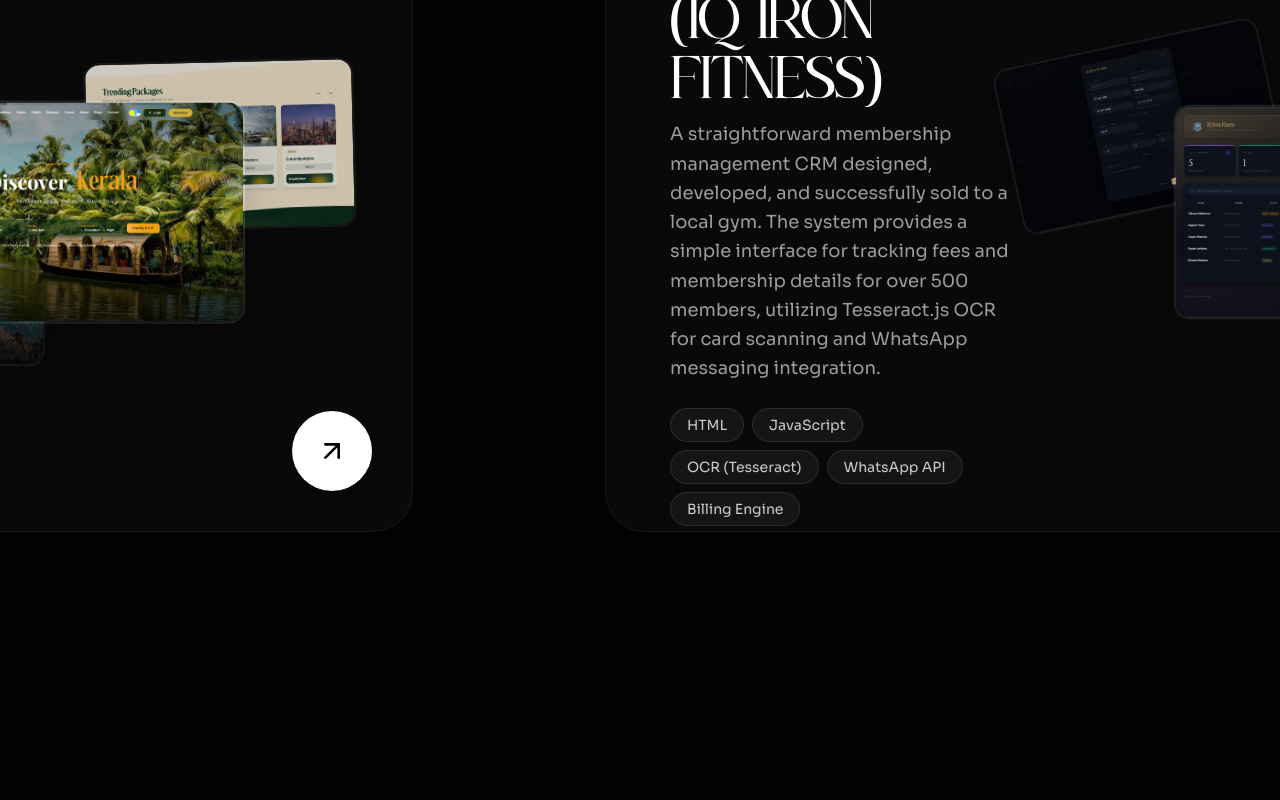
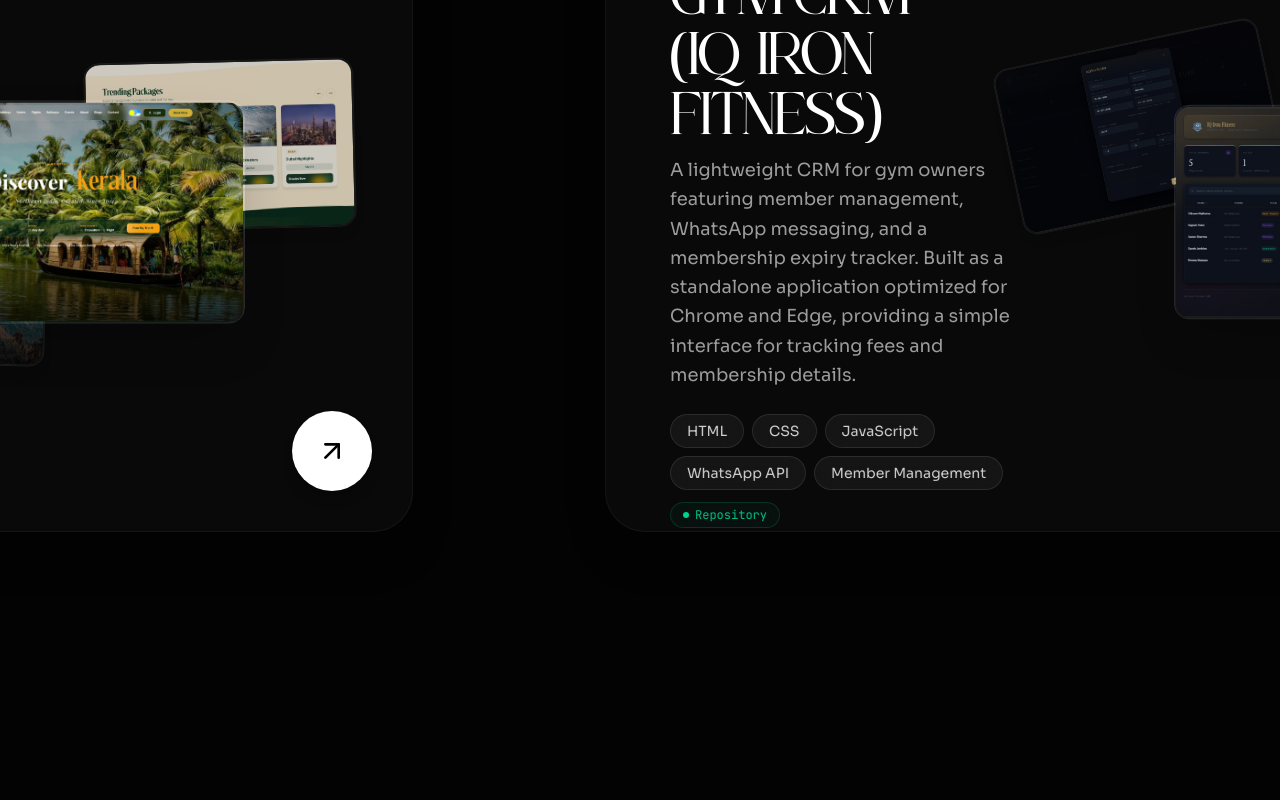
Before and after one commit to rishav00roy-web/Portfolio-website, a Next.js app: page / in a window 1280 px wide. Shown: the part 2700-3500 px from the top of the page. Built offline with nearby package versions, Linux system fonts and the light colour scheme; no server answers.

Commit message:
Update Gym CRM description based on GitHub repo

```diff
--- a/src/components/Projects.tsx
+++ b/src/components/Projects.tsx
@@ -25,8 +25,8 @@ const projects = [
     id: 2,
     title: "Gym CRM (IQ Iron Fitness)",
     description:
-      "A straightforward membership management CRM designed, developed, and successfully sold to a local gym. The system provides a simple interface for tracking fees and membership details for over 500 members, utilizing Tesseract.js OCR for card scanning and WhatsApp messaging integration.",
-    tags: ["HTML", "JavaScript", "OCR (Tesseract)", "WhatsApp API", "Billing Engine"],
+      "A lightweight CRM for gym owners featuring member management, WhatsApp messaging, and a membership expiry tracker. Built as a standalone application optimized for Chrome and Edge, providing a simple interface for tracking fees and membership details.",
+    tags: ["HTML", "CSS", "JavaScript", "WhatsApp API", "Member Management"],
     link: "https://github.com/rishav00roy-web/Gym-CRM",
     images: [
       "/assets/projects/gym-1.jpg",
```
